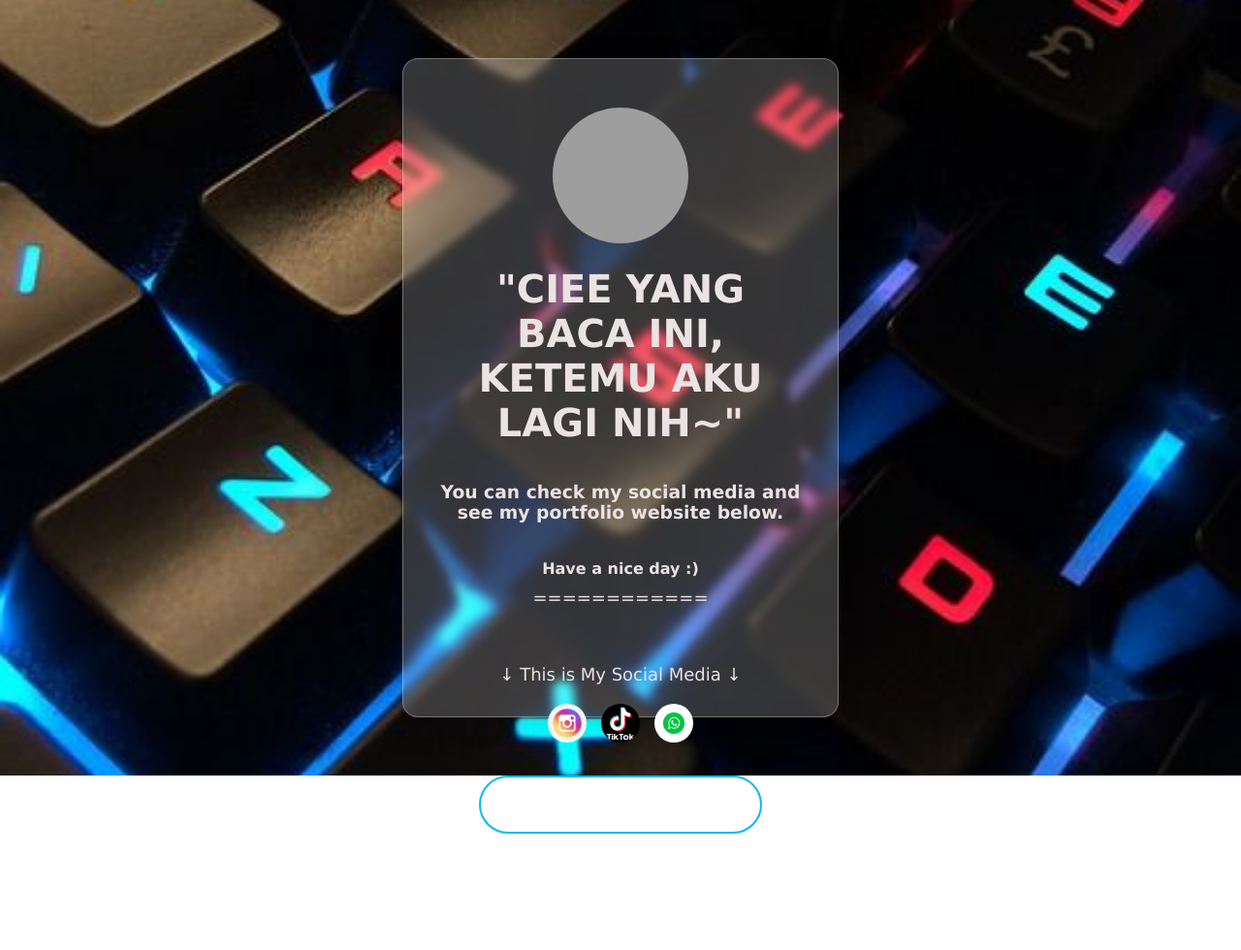
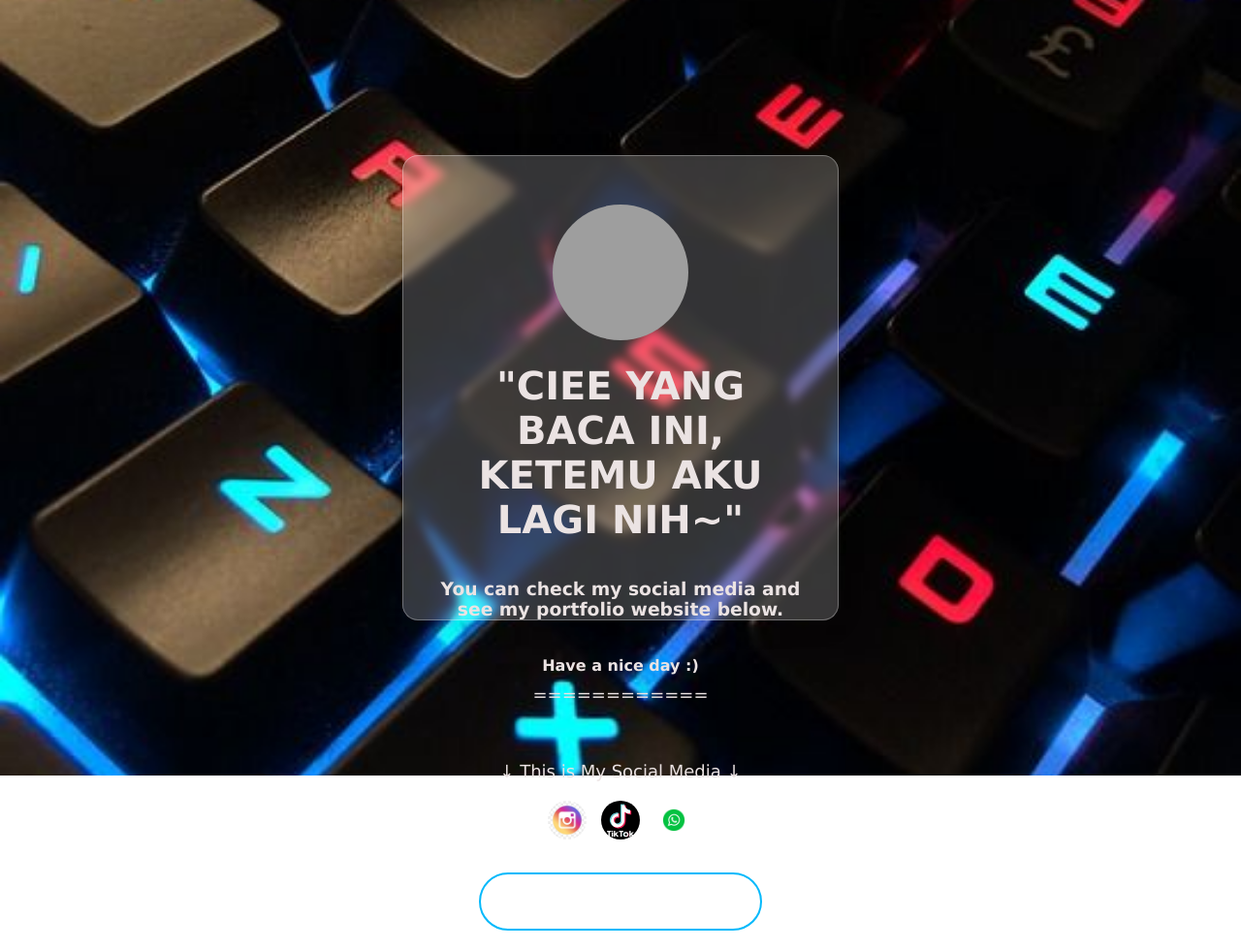
Before and after one commit to aafen/aafen, a plain HTML site: page index.html in a window 1280 px wide. Shown: the whole page at 97% size. Before the commit the page ends 880 px from the top, so only its background shows below. Drawn offline with Linux system fonts and the light colour scheme; grey boxes are pictures that could not be loaded.

Commit message:
Update style.css

```diff
--- a/style.css
+++ b/style.css
@@ -20,7 +20,7 @@
 
 .card{
     width: 90%;
-    height: 85%;
+    height: 60%;
     max-width: 450px;
     color: #ebe3e3;
     text-align: center;
```
